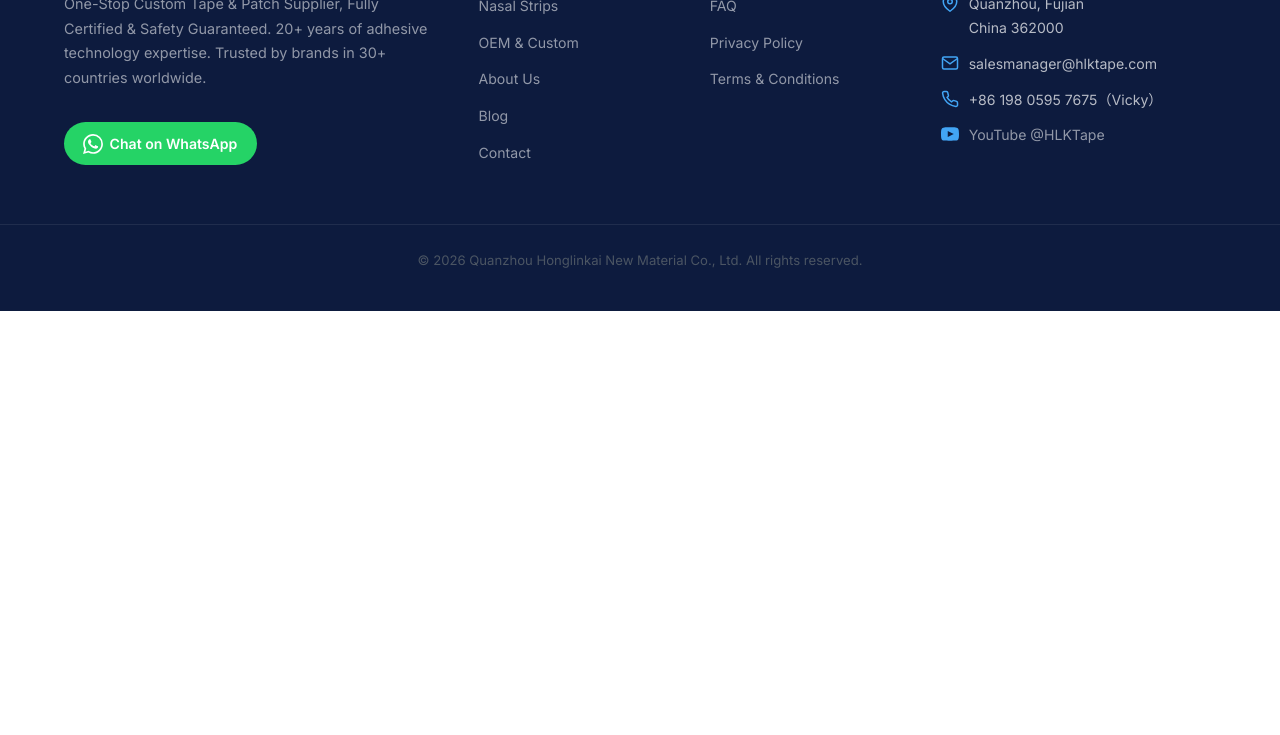
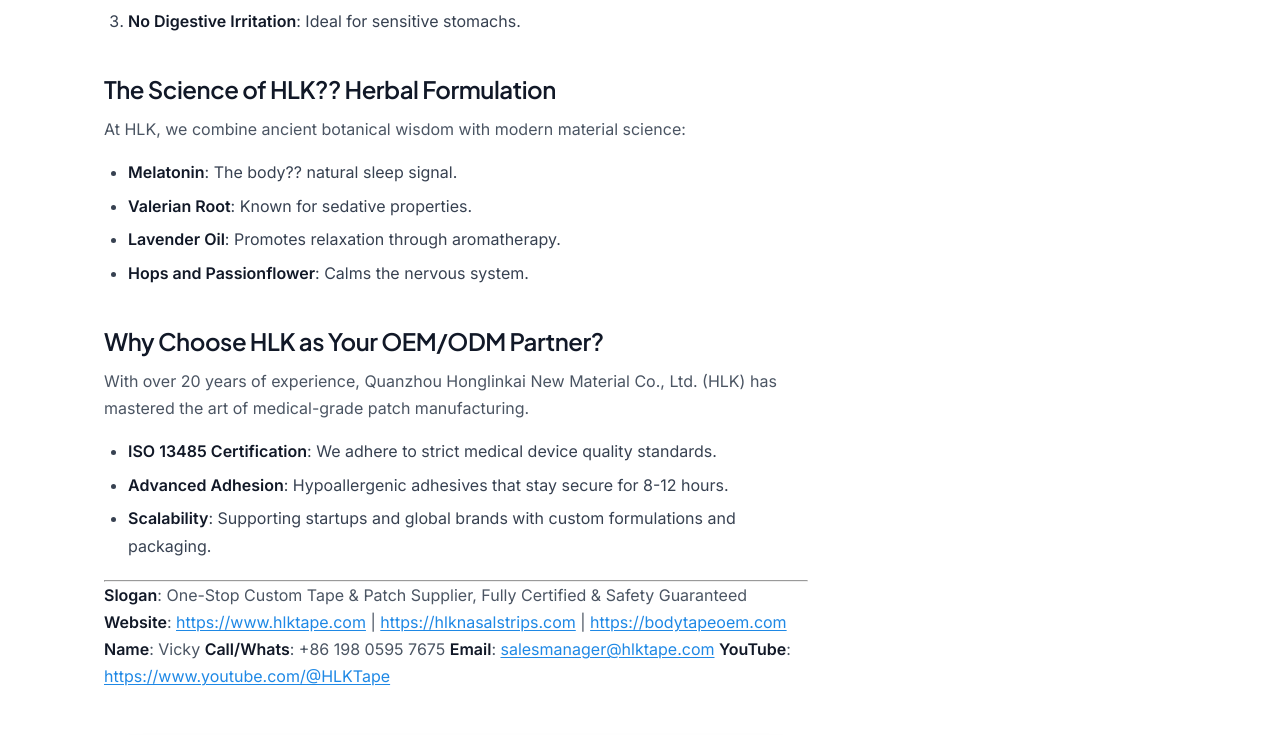
Before and after one commit to hokithree7/hlk-nasal-strips, an Astro site: page /blog/the-science-of-herbal-sleep-how-hlk-sleep-patches-optimize-your-nightly-recovery in a window 1280 px wide. Shown: the part 1596-2331 px from the top of the page. Before the commit the page ends 1907 px from the top, so only its background shows below. Built offline with nearby package versions, Linux system fonts and the light colour scheme; Astro itself is replaced by a stand-in of ours.

Commit message:
Blog post: The Science of Herbal Sleep: How HLK Sleep Patches Optimize Your Nightly Recovery

```diff
--- a/src/content/blog/the-science-of-herbal-sleep-how-hlk-sleep-patches-optimize-your-nightly-recovery.md
+++ b/src/content/blog/the-science-of-herbal-sleep-how-hlk-sleep-patches-optimize-your-nightly-recovery.md
@@ -1,10 +1,41 @@
 ---
 title: "The Science of Herbal Sleep: How HLK Sleep Patches Optimize Your Nightly Recovery"
 date: "2026-07-10"
-excerpt: "Transdermal Sleep Technology\n\nHerbal sleep patches are the future of non-invasive recovery. By utilizing transdermal delivery, HLK patches provide a steady release of melatonin and lavender..."
+excerpt: "The Science of Herbal Sleep: How HLK Sleep Patches Optimize Your Nightly Recovery In our fast-paced modern world, quality sleep has become a luxury for..."
 category: "Industry Insights"
-readTime: "1 min read"
+readTime: "2 min read"
 cover: "/images/blog/the-science-of-herbal-sleep-how-hlk-sleep-patches-optimize-your-nightly-recovery.png"
 ---
 
-## Transdermal Sleep Technology\n\nHerbal sleep patches are the future of non-invasive recovery. By utilizing transdermal delivery, HLK patches provide a steady release of melatonin and lavender...
+# The Science of Herbal Sleep: How HLK Sleep Patches Optimize Your Nightly Recovery
+
+In our fast-paced modern world, quality sleep has become a luxury for many. With the rise of blue light exposure, work-related stress, and the constant hum of connectivity, the global population is facing an unprecedented sleep crisis. Among these solutions, herbal sleep patches have emerged as a game-changer. But what is the science behind them, and how does HLK lead the way?
+
+## The Transdermal Advantage: How Sleep Patches Work
+One of the most effective ways to deliver herbal ingredients is through the skin, a method known as transdermal delivery. HLK Sleep Patches utilize this advanced technology to provide a steady, controlled release of active ingredients throughout the night.
+
+Unlike oral supplements, transdermal patches deliver ingredients directly into the bloodstream. This ensures:
+1. **Higher Bioavailability**: More active herbal compounds reach your system.
+2. **Sustained Release**: Avoids the "spike and crash" common with pills.
+3. **No Digestive Irritation**: Ideal for sensitive stomachs.
+
+## The Science of HLK?? Herbal Formulation
+At HLK, we combine ancient botanical wisdom with modern material science:
+- **Melatonin**: The body?? natural sleep signal.
+- **Valerian Root**: Known for sedative properties.
+- **Lavender Oil**: Promotes relaxation through aromatherapy.
+- **Hops and Passionflower**: Calms the nervous system.
+
+## Why Choose HLK as Your OEM/ODM Partner?
+With over 20 years of experience, Quanzhou Honglinkai New Material Co., Ltd. (HLK) has mastered the art of medical-grade patch manufacturing.
+- **ISO 13485 Certification**: We adhere to strict medical device quality standards.
+- **Advanced Adhesion**: Hypoallergenic adhesives that stay secure for 8-12 hours.
+- **Scalability**: Supporting startups and global brands with custom formulations and packaging.
+
+---
+**Slogan**: One-Stop Custom Tape & Patch Supplier, Fully Certified & Safety Guaranteed
+**Website**: https://www.hlktape.com | https://hlknasalstrips.com | https://bodytapeoem.com
+**Name**: Vicky
+**Call/Whats**: +86 198 0595 7675
+**Email**: salesmanager@hlktape.com
+**YouTube**: https://www.youtube.com/@HLKTape
```
